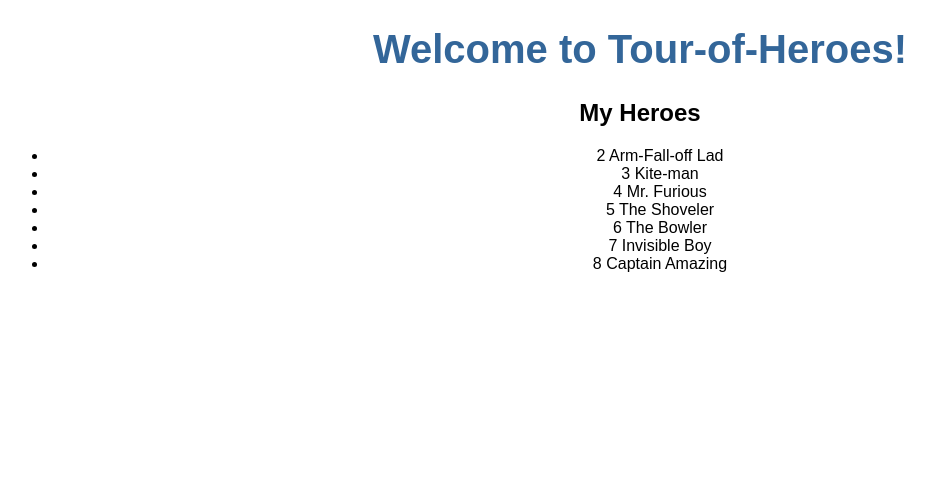
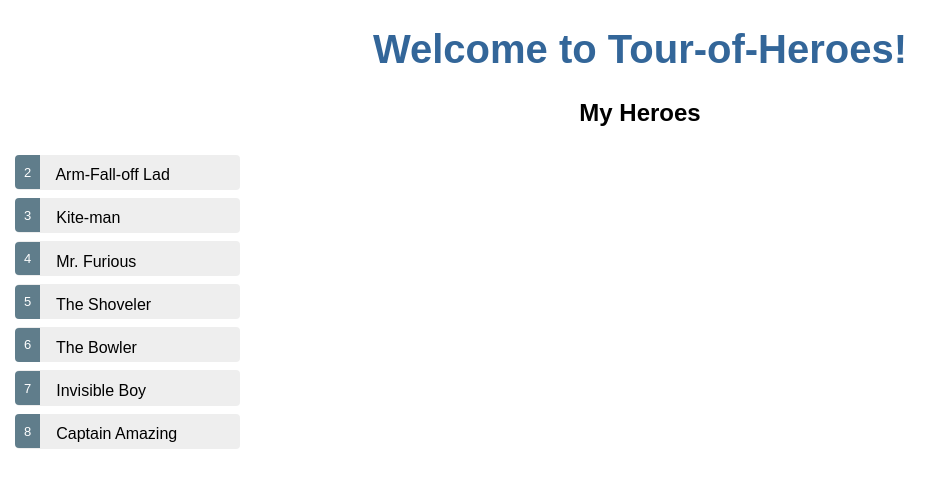
Before and after one commit to aaxzheng/Learning-Angular, an Angular app: page / in a window 1280 px wide. Shown: the top 488 px of the page, without its empty margins (0-952 px from the left). Built offline with nearby package versions, Linux system fonts and the light colour scheme.

Commit message:
styling and tweaking of code

```diff
--- a/src/app/heroes/heroes.component.html
+++ b/src/app/heroes/heroes.component.html
@@ -1,14 +1,16 @@
 <h2>My Heroes</h2>
-<ul>
+<div class="body">
+
+<ul class="heroes">
   <li *ngFor="let hero of heroes"
   [class.selected]= "hero === selectedHero"
   (click)="onSelect(hero)">
-    <span>{{hero.id}}</span>
+    <span class="badge">{{hero.id}}</span>
     {{hero.name}}
   </li>
 </ul>
 
-<div *ngIf="selectedHero">
+<div class="details" *ngIf="selectedHero">
 
 
 <h2>{{selectedHero.name | uppercase}} Details</h2>
@@ -20,3 +22,4 @@
 </div>
 
 </div>
+</div>
--- a/src/app/heroes/heroes.component.scss
+++ b/src/app/heroes/heroes.component.scss
@@ -0,0 +1,56 @@
+.selected {
+  background-color: #CFD8DC !important;
+  color: white;
+}
+.heroes {
+  margin: 0 0 2em 0;
+  list-style-type: none;
+  padding: 0;
+  width: 15em;
+}
+.heroes li {
+  cursor: pointer;
+  position: relative;
+  left: 0;
+  background-color: #EEE;
+  margin: .5em;
+  padding: .3em 0;
+  height: 1.6em;
+  border-radius: 4px;
+  text-align: left;
+}
+.heroes li.selected:hover {
+  background-color: #BBD8DC !important;
+  color: white;
+}
+.heroes li:hover {
+  color: #607D8B;
+  background-color: #DDD;
+  left: .1em;
+}
+.heroes .text {
+  position: relative;
+  top: -3px;
+}
+ .badge {
+  display: inline-block;
+  font-size: small;
+  color: white;
+  padding: 0.8em 0.7em 0 0.7em;
+  background-color: #607D8B;
+  line-height: 1em;
+  position: relative;
+  left: -1px;
+  top: -4px;
+  height: 1.8em;
+  margin-right: .8em;
+  border-radius: 4px 0 0 4px;
+}
+
+.body {
+  display:flex;
+}
+
+.details {
+  margin-left:18vw;
+}
```
